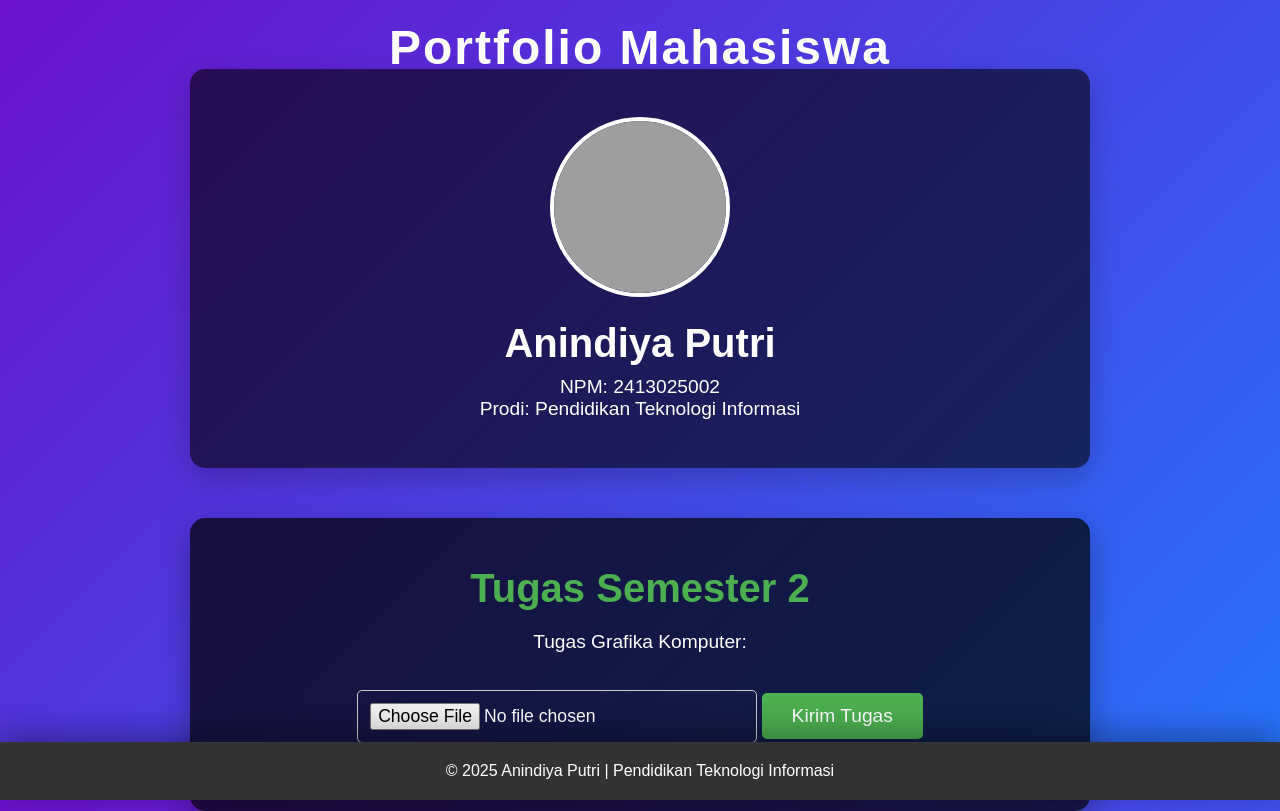
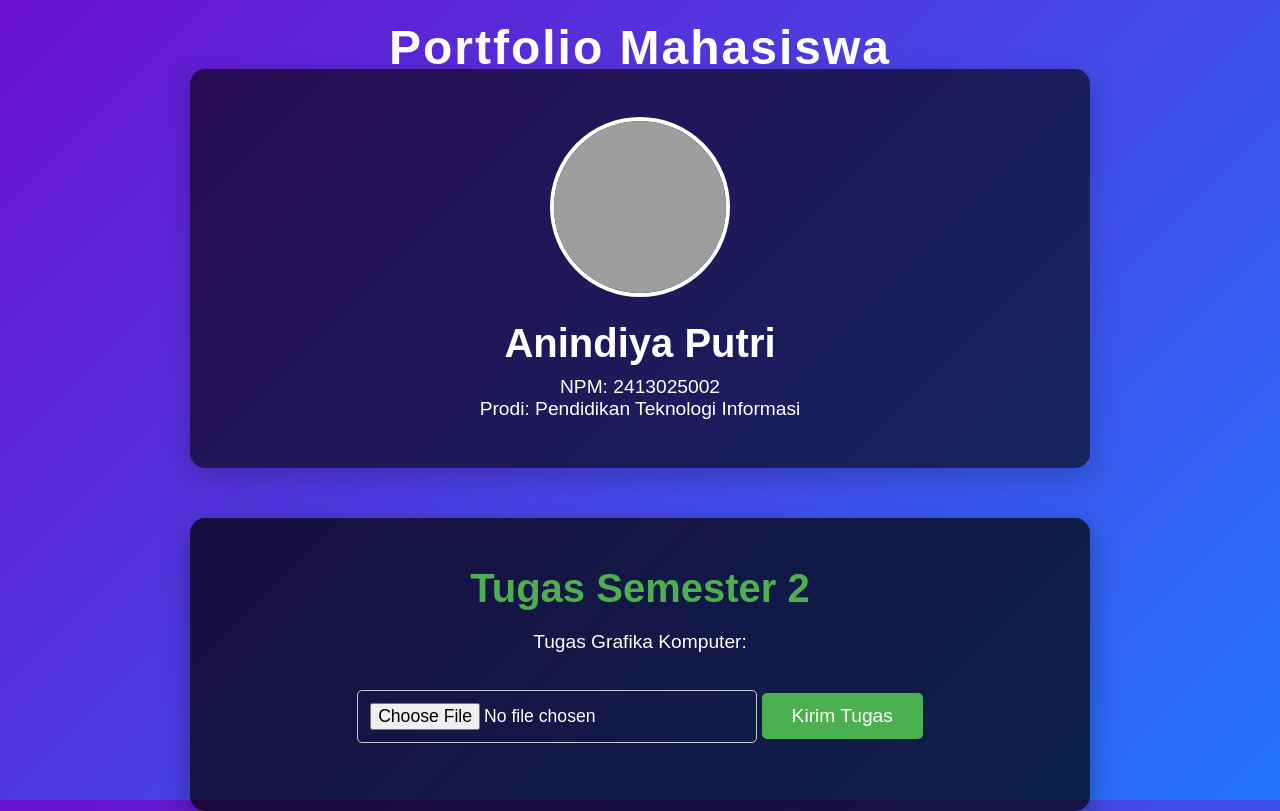
Before and after one commit to 2413025002/AnindiyaPutri, a plain HTML site: page index1.html in a window 1280 px wide. Drawn offline with Linux system fonts and the light colour scheme; grey boxes are pictures that could not be loaded.

Commit message:
Update index1.html

```diff
--- a/index1.html
+++ b/index1.html
@@ -34,10 +34,5 @@
     <div id="result"></div>
   </section>
 
-  <!-- Footer -->
-  <footer>
-    <p>&copy; 2025 Anindiya Putri | Pendidikan Teknologi Informasi</p>
-  </footer>
-
 </body>
 </html>
```
